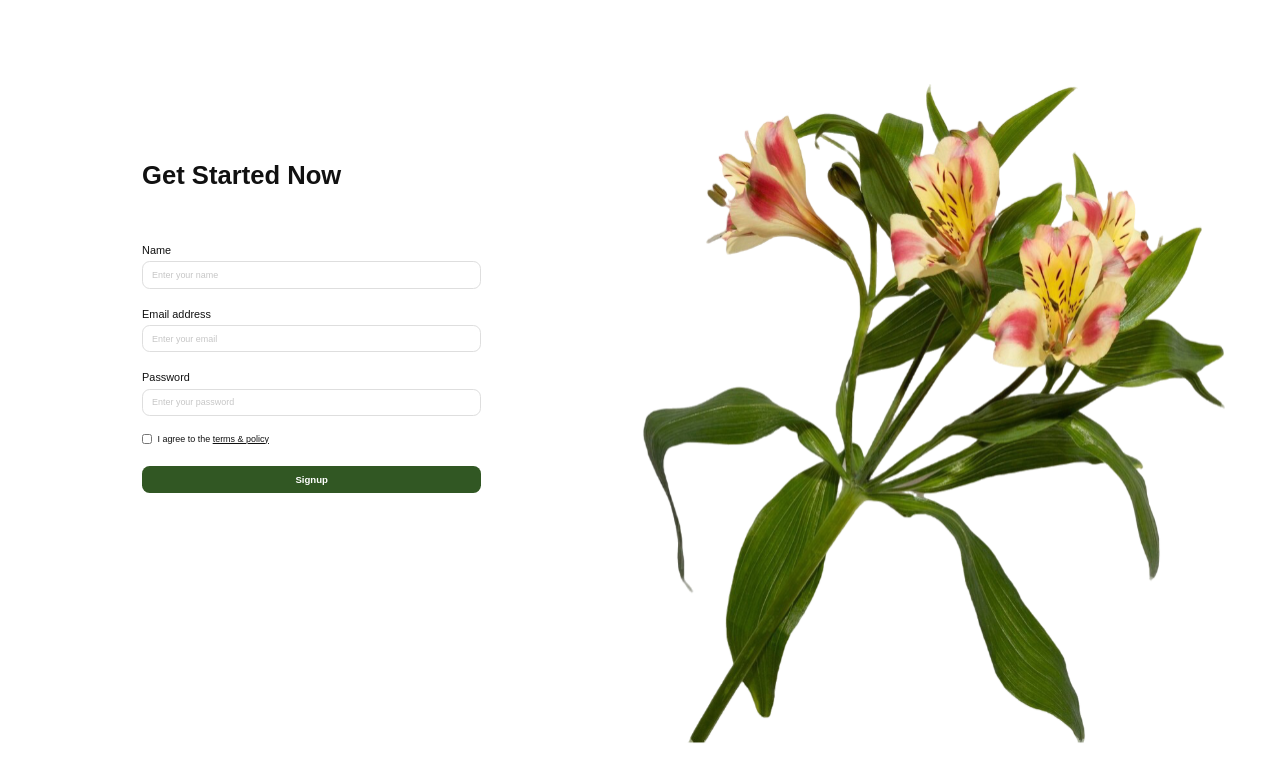
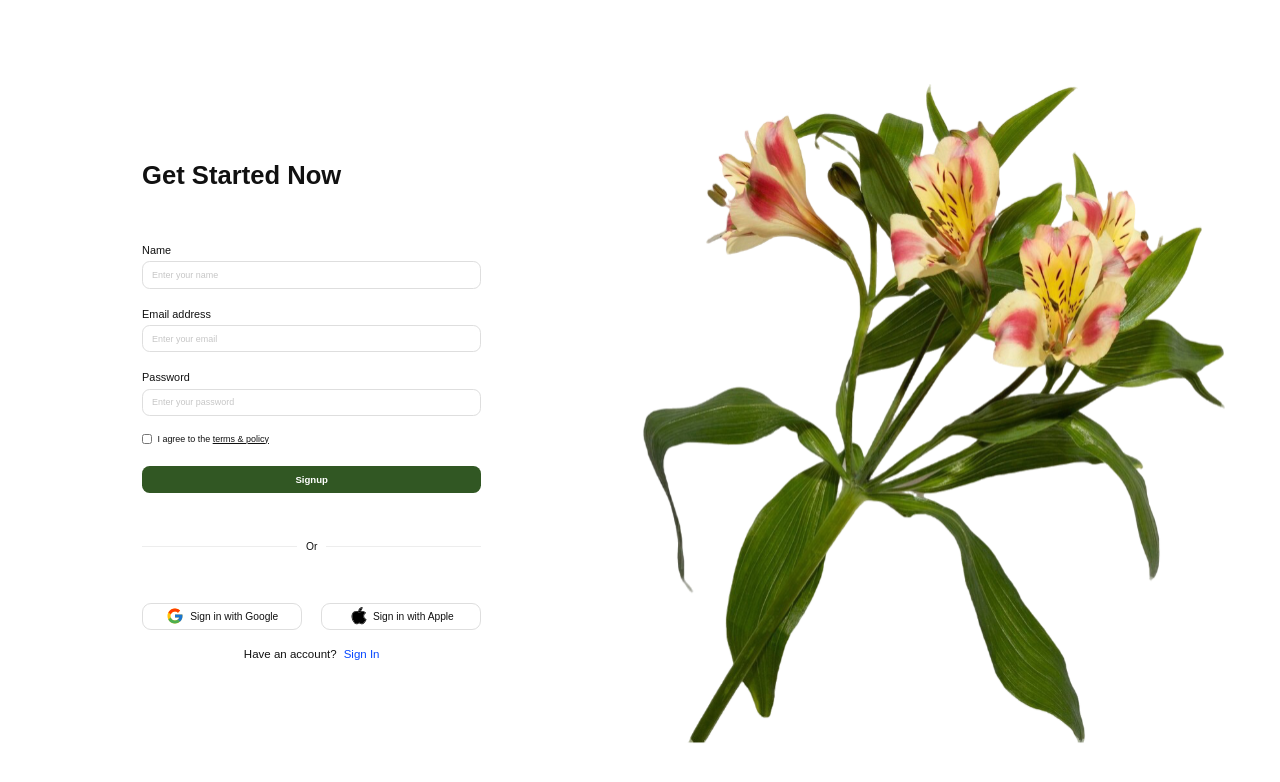
Before and after one commit to wgultiano/appdev1-final-practical-exam, a React (Vite) app: page / in a window 1280 px wide. Shown: the top 782 px of the page. Built offline with nearby package versions, Linux system fonts and the light colour scheme.

Commit message:
Add divider and social sign-in buttons

```diff
--- a/src/components/SignUp.jsx
+++ b/src/components/SignUp.jsx
@@ -1,4 +1,6 @@
 import flower from '../assets/blossom-flower.svg'
+import googleLogo from '../assets/icons-google-logo.svg'
+import appleLogo from '../assets/icons-apple-logo.svg'
 import styles from './SignUp.module.css'
 
 function SignUp() {
@@ -50,6 +52,22 @@ function SignUp() {
             </label>
             <button className={styles.signupButton} type="submit">Signup</button>
           </form>
+          <div className={styles.bottomSection}>
+            <div className={styles.divider}><span>Or</span></div>
+            <div className={styles.socialButtons}>
+              <button className={styles.socialButton} type="button">
+                <img src={googleLogo} alt="" />
+                <span>Sign in with Google</span>
+              </button>
+              <button className={styles.socialButton} type="button">
+                <img src={appleLogo} alt="" />
+                <span>Sign in with Apple</span>
+              </button>
+            </div>
+            <p className={styles.accountPrompt}>
+              Have an account? <span className={styles.signInText}>Sign In</span>
+            </p>
+          </div>
         </div>
       </section>
       <section className={styles.right}>
--- a/src/components/SignUp.module.css
+++ b/src/components/SignUp.module.css
@@ -100,6 +100,70 @@
   cursor: pointer;
 }
 
+.bottomSection {
+  font-family: Arial, Helvetica, sans-serif;
+}
+
+.divider {
+  display: flex;
+  align-items: center;
+  gap: 0.7vw;
+  margin-top: 5.9vh;
+  color: #111;
+  font-size: clamp(7px, 0.8vw, 13px);
+  line-height: 1.2;
+}
+
+.divider::before,
+.divider::after {
+  content: '';
+  flex: 1;
+  border-top: 1px solid #ededed;
+}
+
+.socialButtons {
+  display: grid;
+  grid-template-columns: 1fr 1fr;
+  gap: 1.5vw;
+  margin-top: 6.2vh;
+}
+
+.socialButton {
+  display: flex;
+  align-items: center;
+  justify-content: center;
+  gap: 0.5vw;
+  height: clamp(18px, 2.15vw, 36px);
+  padding: 0 0.4vw;
+  border: 1px solid #dedede;
+  border-radius: 0.7vw;
+  background: #fff;
+  color: #111;
+  font-family: Arial, Helvetica, sans-serif;
+  font-size: clamp(7px, 0.8vw, 14px);
+  white-space: nowrap;
+  cursor: pointer;
+}
+
+.socialButton img {
+  display: block;
+  width: clamp(12px, 1.4vw, 24px);
+  height: clamp(12px, 1.4vw, 24px);
+}
+
+.accountPrompt {
+  margin: 2.3vh 0 0;
+  color: #111;
+  font-size: clamp(8px, 0.9vw, 16px);
+  line-height: 1.2;
+  text-align: center;
+}
+
+.signInText {
+  margin-left: 0.3vw;
+  color: #0647ff;
+}
+
 .right {
   position: relative;
   min-height: 100vh;
```
Also changed, not shown: gultiano-signup-bottom.png (added).
